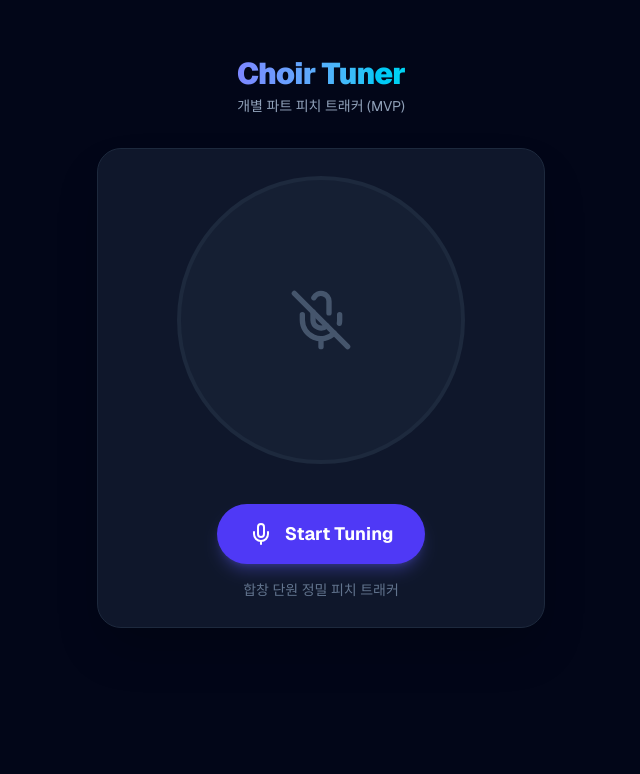
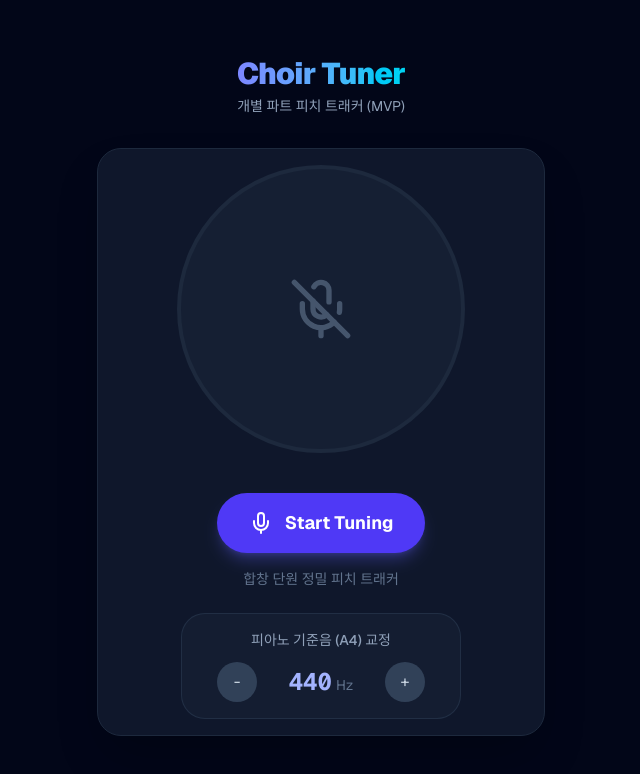
Before and after one commit to catcharris/choir-master-v2, a Next.js app: page / in a window 1280 px wide. Shown: the top 774 px of the page, without its empty margins (319-959 px from the left). Built offline with nearby package versions, Linux system fonts and the light colour scheme.

Commit message:
feat: Add A4 Piano Calibration to match rehearsal rooms (430-450Hz)

```diff
--- a/src/components/Tuner.tsx
+++ b/src/components/Tuner.tsx
@@ -5,7 +5,8 @@ import { useAudioEngine } from '@/lib/useAudioEngine';
 import { Mic, MicOff, AlertCircle, ArrowDown, ArrowUp, CheckCircle, Activity } from 'lucide-react';
 
 export default function Tuner() {
-    const { isListening, startListening, stopListening, pitch, error } = useAudioEngine();
+    const [a4, setA4] = useState(440);
+    const { isListening, startListening, stopListening, pitch, error } = useAudioEngine(a4);
 
     const getStatus = () => {
         if (!pitch) return 'WAITING';
@@ -93,9 +94,34 @@ export default function Tuner() {
                     </>
                 )}
             </button>
-            <p className="text-slate-500 text-sm mt-4 text-center max-w-xs">
+            <p className="text-slate-500 text-sm mt-4 text-center max-w-xs mb-6">
                 {isListening ? "단원의 정확한 음정(음 이탈)을 즉시 확인합니다." : "합창 단원 정밀 피치 트래커"}
             </p>
+
+            {/* A4 Calibration Settings */}
+            <div className="w-full max-w-[280px] bg-slate-800/40 px-6 py-4 rounded-3xl border border-slate-700/50 flex flex-col items-center gap-3">
+                <span className="text-slate-400 text-sm font-medium">피아노 기준음 (A4) 교정</span>
+                <div className="flex items-center gap-4 w-full justify-center">
+                    <button
+                        onClick={() => setA4(prev => Math.max(430, prev - 1))}
+                        disabled={isListening}
+                        className="w-10 h-10 flex items-center justify-center rounded-full bg-slate-700 text-slate-300 hover:bg-slate-600 hover:text-white transition-colors disabled:opacity-30 disabled:hover:bg-slate-700"
+                    >
+                        -
+                    </button>
+                    <div className="w-24 text-center">
+                        <span className="font-mono font-bold text-2xl text-indigo-300">{a4}</span>
+                        <span className="text-slate-500 ml-1 text-sm">Hz</span>
+                    </div>
+                    <button
+                        onClick={() => setA4(prev => Math.min(450, prev + 1))}
+                        disabled={isListening}
+                        className="w-10 h-10 flex items-center justify-center rounded-full bg-slate-700 text-slate-300 hover:bg-slate-600 hover:text-white transition-colors disabled:opacity-30 disabled:hover:bg-slate-700"
+                    >
+                        +
+                    </button>
+                </div>
+            </div>
         </div>
     );
 }
--- a/src/lib/pitch.ts
+++ b/src/lib/pitch.ts
@@ -1,6 +1,5 @@
 // src/lib/pitch.ts
 
-const A4 = 440;
 const A4_INDEX = 69; // MIDI note number for A4
 const NOTE_STRINGS = [
     "C", "C#", "D", "D#", "E", "F", "F#", "G", "G#", "A", "A#", "B"
@@ -16,18 +15,18 @@ export interface PitchData {
 /**
  * Converts a frequency in Hz to the closest MIDI note number.
  */
-export function freqToMidi(freq: number): number {
-    return Math.round(A4_INDEX + 12 * Math.log2(freq / A4));
+export function freqToMidi(freq: number, a4: number = 440): number {
+    return Math.round(A4_INDEX + 12 * Math.log2(freq / a4));
 }
 
 /**
  * Converts a frequency in Hz to a PitchData object containing the note string and cents deviation.
  */
-export function getPitchData(frequency: number): PitchData | null {
+export function getPitchData(frequency: number, a4: number = 440): PitchData | null {
     if (frequency <= 0) return null;
 
-    const midi = freqToMidi(frequency);
-    const perfectFreq = A4 * Math.pow(2, (midi - A4_INDEX) / 12);
+    const midi = freqToMidi(frequency, a4);
+    const perfectFreq = a4 * Math.pow(2, (midi - A4_INDEX) / 12);
 
     // Calculate cents deviation: 1200 * log2(freq / perfectFreq)
     const cents = Math.round(1200 * Math.log2(frequency / perfectFreq));
--- a/src/lib/useAudioEngine.ts
+++ b/src/lib/useAudioEngine.ts
@@ -2,7 +2,7 @@
 import { useState, useEffect, useRef, useCallback } from 'react';
 import { detectPitchHPS, getPitchData, PitchData } from './pitch';
 
-export function useAudioEngine() {
+export function useAudioEngine(a4: number = 440) {
     const [isListening, setIsListening] = useState(false);
     const [pitch, setPitch] = useState<PitchData | null>(null);
     const [error, setError] = useState<string | null>(null);
@@ -11,6 +11,12 @@ export function useAudioEngine() {
     const analyserRef = useRef<AnalyserNode | null>(null);
     const streamRef = useRef<MediaStream | null>(null);
     const requestRef = useRef<number | null>(null);
+    const a4Ref = useRef(a4);
+
+    // Keep ref synced so we don't have to recreate the update loop
+    useEffect(() => {
+        a4Ref.current = a4;
+    }, [a4]);
 
     const startListening = useCallback(async () => {
         try {
@@ -91,7 +97,7 @@ export function useAudioEngine() {
             const sum = recentFrequenciesRef.current.reduce((a, b) => a + b, 0);
             const avgFreq = sum / recentFrequenciesRef.current.length;
 
-            const pitchData = getPitchData(avgFreq);
+            const pitchData = getPitchData(avgFreq, a4Ref.current);
             setPitch(pitchData);
         } else {
             // If no valid frequency is found, clear the smoothing buffer
```
